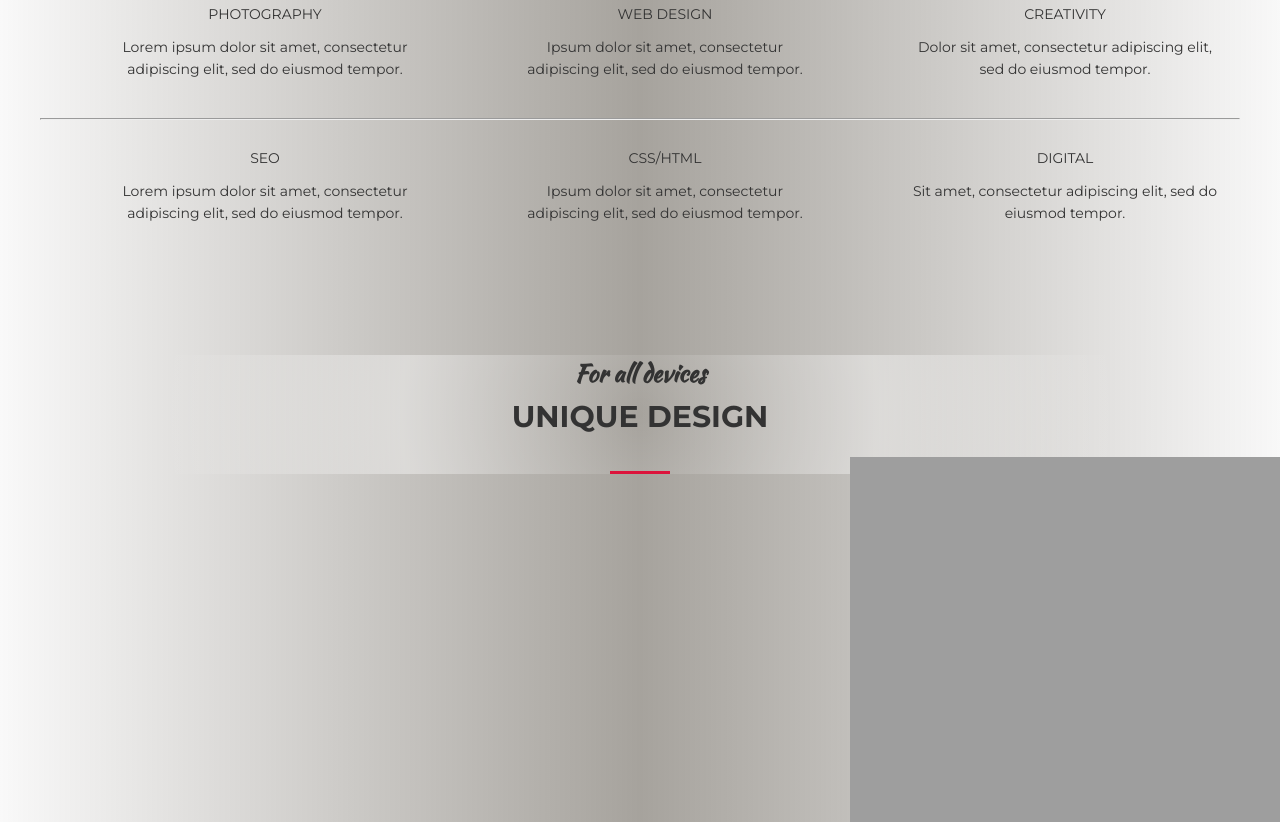
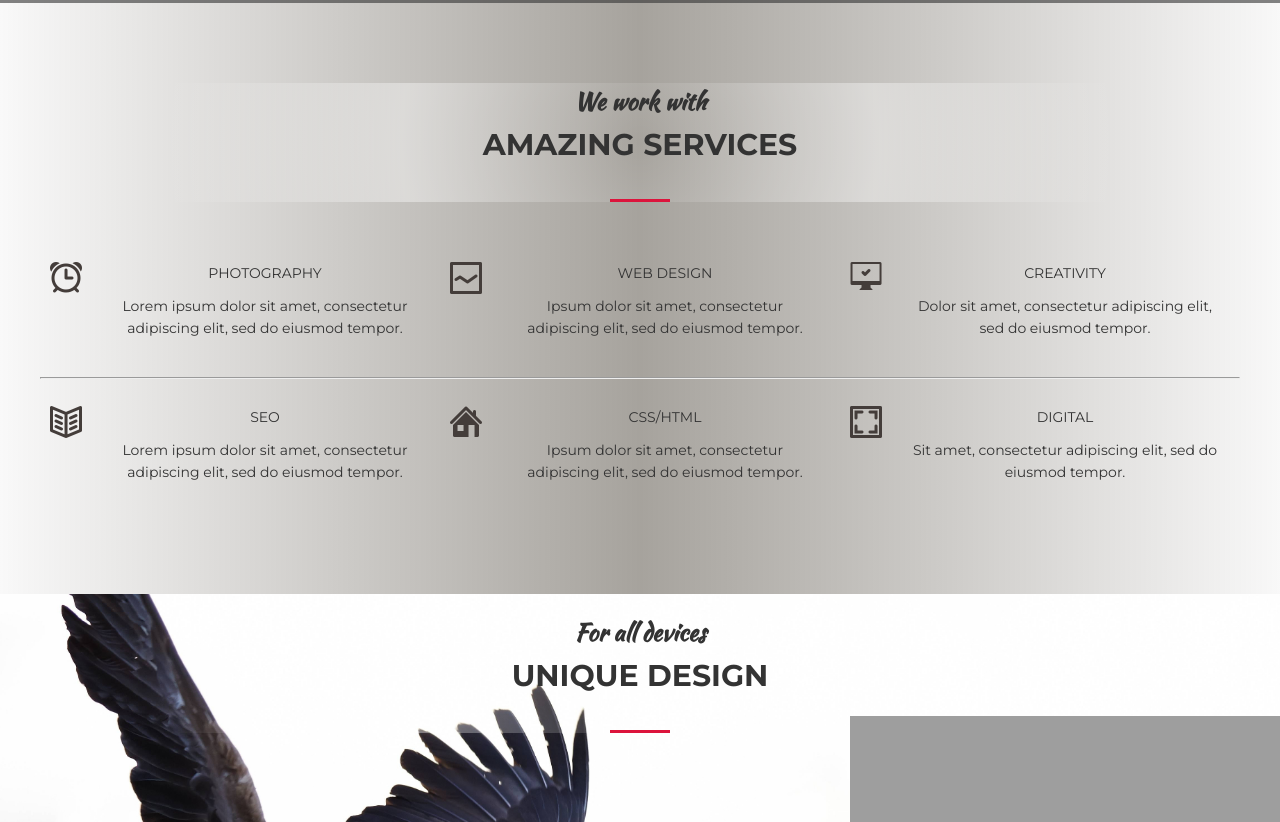
Before and after one commit to Viskiss/Mogo, a plain HTML site: page index.html in a window 1280 px wide. Shown: the part 1658-2480 px from the top of the page. Drawn offline with Linux system fonts and the light colour scheme; the site is published under a folder, as on GitHub Pages, so addresses that start at the root find nothing.

Commit message:
first commit

```diff
--- a/asets/css/style.css
+++ b/asets/css/style.css
@@ -229,7 +229,7 @@ h1, h2, h3, h4, h5, h6{
 
     padding: 20px;
 
-    background: url(/asets/images/icon/uuu.jpg)
+    background: url(../images/icon/uuu.jpg)
     center ;
     background-size: cover ;
     height: 750px;
--- a/index.html
+++ b/index.html
@@ -69,19 +69,19 @@
         <div class="about">
             <div class="about_item">
                 <div class="about_img">
-                    <img src="/asets/images/l1.png" alt="">
+                    <img src="./asets/images/l1.png" alt="">
                 </div>
                 <div class="about_text">super team</div>
             </div>
             <div class="about_item">
                 <div class="about_img">
-                    <img src="/asets/images//Слой y.png" alt="">
+                    <img src="./asets/images//Слой y.png" alt="">
                 </div>
                 <div class="about_text">super team</div>
             </div>
             <div class="about_item">
                 <div class="about_img">
-                    <img src="/asets/images/Слой 2.png" alt="">
+                    <img src="./asets/images/Слой 2.png" alt="">
                 </div>
                 <div class="about_text">super team</div>
             </div>
@@ -127,21 +127,21 @@
        </div>
        <div class="services">
            <div class="services_item">
-               <img class="icon" src="/asets/images/icon/ALARM.png" alt="">
+               <img class="icon" src="./asets/images/icon/ALARM.png" alt="">
                <div class="services_title">Photography</div>
                <div class="services_text">Lorem ipsum dolor sit amet, consectetur adipiscing elit, sed do eiusmod tempor.</div>
 
            </div>
 
            <div class="services_item">
-            <img class="icon" src="/asets/images/icon/LINE GRAPH.png" alt="">
+            <img class="icon" src="./asets/images/icon/LINE GRAPH.png" alt="">
             <div class="services_title">Web Design</div>
             <div class="services_text">Ipsum dolor sit amet, consectetur adipiscing elit, sed do eiusmod tempor.</div>
 
            </div>
 
            <div class="services_item">
-            <img class="icon" src="/asets/images/icon/tttt.png" alt="">
+            <img class="icon" src="./asets/images/icon/tttt.png" alt="">
             <div class="services_title">Creativity</div>
             <div class="services_text">Dolor sit amet, consectetur adipiscing elit, sed do eiusmod tempor.</div>
 
@@ -153,21 +153,21 @@
 
        <div class="services">
         <div class="services_item">
-            <img class="icon" src="/asets/images/icon/BOOK 2.png" alt="">
+            <img class="icon" src="./asets/images/icon/BOOK 2.png" alt="">
             <div class="services_title">seo</div>
             <div class="services_text">Lorem ipsum dolor sit amet, consectetur adipiscing elit, sed do eiusmod tempor.</div>
 
         </div>
 
         <div class="services_item">
-         <img class="icon" src="/asets/images/icon/HOME.png" alt="">
+         <img class="icon" src="./asets/images/icon/HOME.png" alt="">
          <div class="services_title">Css/Html</div>
          <div class="services_text">Ipsum dolor sit amet, consectetur adipiscing elit, sed do eiusmod tempor.</div>
 
         </div>
 
         <div class="services_item">
-         <img class="icon" src="/asets/images/icon/IMAGE.png" alt="">
+         <img class="icon" src="./asets/images/icon/IMAGE.png" alt="">
          <div class="services_title">digital</div>
          <div class="services_text">Sit amet, consectetur adipiscing elit, sed do eiusmod tempor.</div>
 
```
